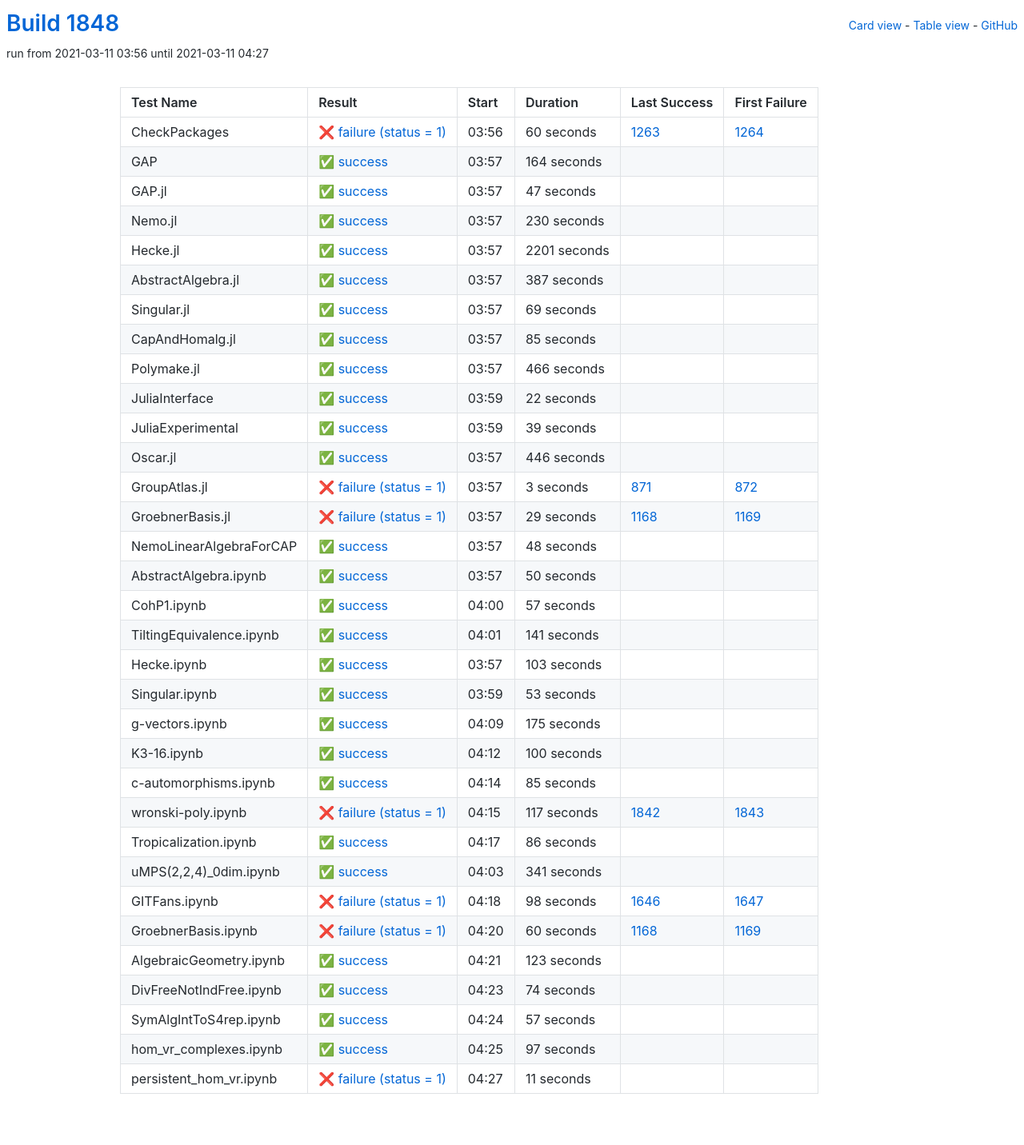
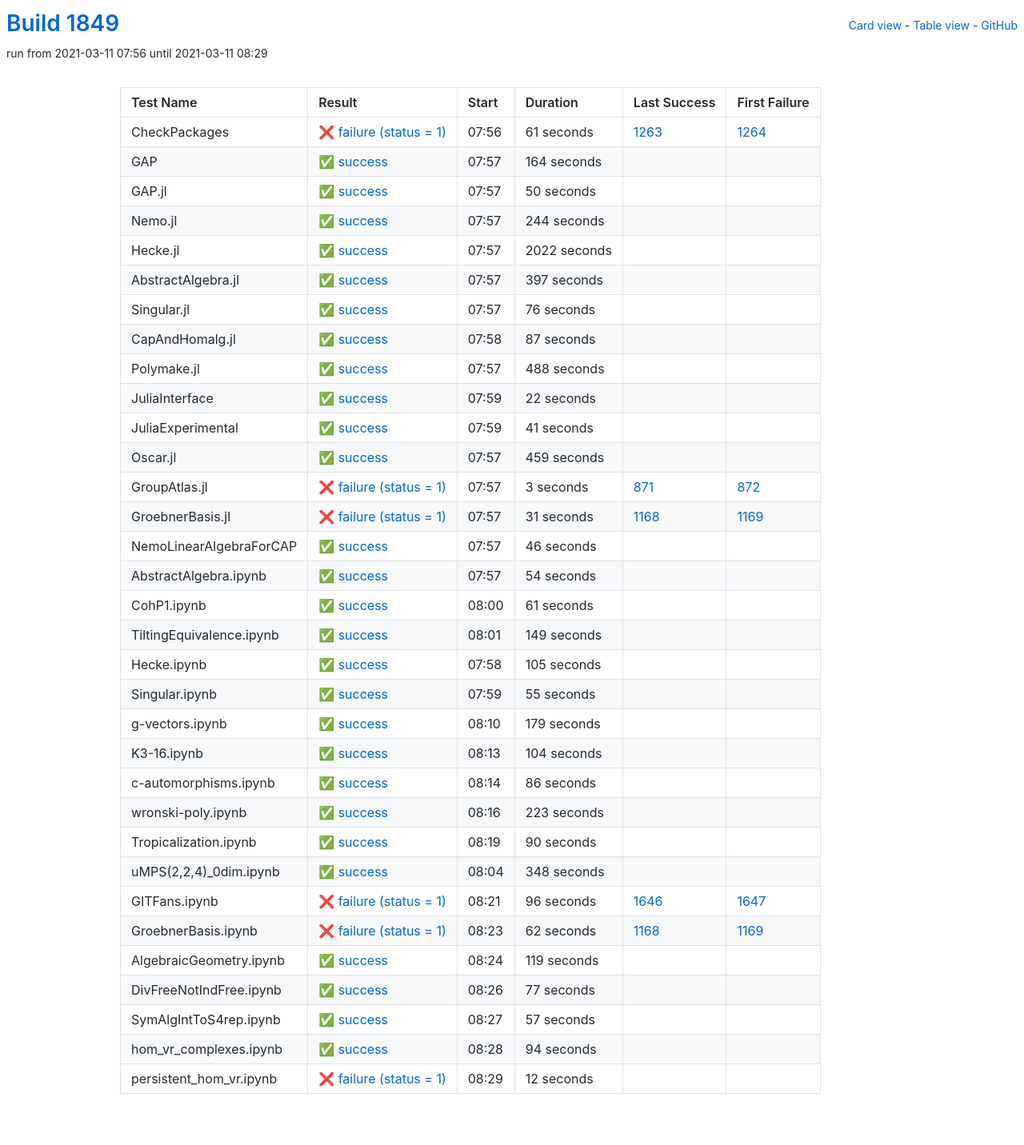
Before and after one commit to oscar-system/oscar-ci-status-stable, a Jekyll site: the page built from table.html, in a window 1280 px wide. Shown: the whole page at 80% size. Built offline with Jekyll 4.4.1, drawn with Linux system fonts in a browser that asks for light colours.

Commit message:
Build #1849

```diff
--- a/_data/ci.yml
+++ b/_data/ci.yml
@@ -1,6 +1,6 @@
 ---
-build: 1848
-build_url: https://oscarci.mathematik.uni-kl.de/job/oscar-stable/1848/
+build: 1849
+build_url: https://oscarci.mathematik.uni-kl.de/job/oscar-stable/1849/
 job: oscar-stable
 organization: oscar-system
 repo: oscar-ci-status-stable
@@ -8,20 +8,20 @@ repourl: https://github.com/oscar-system/oscar-ci-status-stable
 tests:
 - name: CheckPackages
   id: checkpackages
-  log: https://oscarci.mathematik.uni-kl.de/job/oscar-stable/1848/artifact/logs/build-1848/CheckPackages.log
-  start: 2021-03-11 03:56
+  log: https://oscarci.mathematik.uni-kl.de/job/oscar-stable/1849/artifact/logs/build-1849/CheckPackages.log
+  start: 2021-03-11 07:56
   success: false
   exitcode: 1
   status: failure
-  duration: 60
+  duration: 61
   last_success: 1263
   last_success_url: https://oscarci.mathematik.uni-kl.de/job/oscar-stable/1263/
   first_failure: 1264
   first_failure_url: https://oscarci.mathematik.uni-kl.de/job/oscar-stable/1264/
 - name: GAP
   id: gap
-  log: https://oscarci.mathematik.uni-kl.de/job/oscar-stable/1848/artifact/logs/build-1848/GAP.log
-  start: 2021-03-11 03:57
+  log: https://oscarci.mathematik.uni-kl.de/job/oscar-stable/1849/artifact/logs/build-1849/GAP.log
+  start: 2021-03-11 07:57
   success: true
   exitcode: 0
   status: success
@@ -32,92 +32,92 @@ tests:
   first_failure_url:
 - name: GAP.jl
   id: gap-jl
-  log: https://oscarci.mathematik.uni-kl.de/job/oscar-stable/1848/artifact/logs/build-1848/GAP.jl.log
-  start: 2021-03-11 03:57
+  log: https://oscarci.mathematik.uni-kl.de/job/oscar-stable/1849/artifact/logs/build-1849/GAP.jl.log
+  start: 2021-03-11 07:57
   success: true
   exitcode: 0
   status: success
-  duration: 47
+  duration: 50
   last_success: false
   last_success_url:
   first_failure: false
   first_failure_url:
 - name: Nemo.jl
   id: nemo-jl
-  log: https://oscarci.mathematik.uni-kl.de/job/oscar-stable/1848/artifact/logs/build-1848/Nemo.jl.log
-  start: 2021-03-11 03:57
+  log: https://oscarci.mathematik.uni-kl.de/job/oscar-stable/1849/artifact/logs/build-1849/Nemo.jl.log
+  start: 2021-03-11 07:57
   success: true
   exitcode: 0
   status: success
-  duration: 230
+  duration: 244
   last_success: false
   last_success_url:
   first_failure: false
   first_failure_url:
 - name: Hecke.jl
   id: hecke-jl
-  log: https://oscarci.mathematik.uni-kl.de/job/oscar-stable/1848/artifact/logs/build-1848/Hecke.jl.log
-  start: 2021-03-11 03:57
+  log: https://oscarci.mathematik.uni-kl.de/job/oscar-stable/1849/artifact/logs/build-1849/Hecke.jl.log
+  start: 2021-03-11 07:57
   success: true
   exitcode: 0
   status: success
-  duration: 2201
+  duration: 2022
   last_success: false
   last_success_url:
   first_failure: false
   first_failure_url:
 - name: AbstractAlgebra.jl
   id: abstractalgebra-jl
-  log: https://oscarci.mathematik.uni-kl.de/job/oscar-stable/1848/artifact/logs/build-1848/AbstractAlgebra.jl.log
-  start: 2021-03-11 03:57
+  log: https://oscarci.mathematik.uni-kl.de/job/oscar-stable/1849/artifact/logs/build-1849/AbstractAlgebra.jl.log
+  start: 2021-03-11 07:57
   success: true
   exitcode: 0
   status: success
-  duration: 387
+  duration: 397
   last_success: false
   last_success_url:
   first_failure: false
   first_failure_url:
 - name: Singular.jl
   id: singular-jl
-  log: https://oscarci.mathematik.uni-kl.de/job/oscar-stable/1848/artifact/logs/build-1848/Singular.jl.log
-  start: 2021-03-11 03:57
+  log: https://oscarci.mathematik.uni-kl.de/job/oscar-stable/1849/artifact/logs/build-1849/Singular.jl.log
+  start: 2021-03-11 07:57
   success: true
   exitcode: 0
   status: success
-  duration: 69
+  duration: 76
   last_success: false
   last_success_url:
   first_failure: false
   first_failure_url:
 - name: CapAndHomalg.jl
   id: capandhomalg-jl
-  log: https://oscarci.mathematik.uni-kl.de/job/oscar-stable/1848/artifact/logs/build-1848/CapAndHomalg.jl.log
-  start: 2021-03-11 03:57
+  log: https://oscarci.mathematik.uni-kl.de/job/oscar-stable/1849/artifact/logs/build-1849/CapAndHomalg.jl.log
+  start: 2021-03-11 07:58
   success: true
   exitcode: 0
   status: success
-  duration: 85
+  duration: 87
   last_success: false
   last_success_url:
   first_failure: false
   first_failure_url:
 - name: Polymake.jl
   id: polymake-jl
-  log: https://oscarci.mathematik.uni-kl.de/job/oscar-stable/1848/artifact/logs/build-1848/Polymake.jl.log
-  start: 2021-03-11 03:57
+  log: https://oscarci.mathematik.uni-kl.de/job/oscar-stable/1849/artifact/logs/build-1849/Polymake.jl.log
+  start: 2021-03-11 07:57
   success: true
   exitcode: 0
   status: success
-  duration: 466
+  duration: 488
   last_success: false
   last_success_url:
   first_failure: false
   first_failure_url:
 - name: JuliaInterface
   id: juliainterface
-  log: https://oscarci.mathematik.uni-kl.de/job/oscar-stable/1848/artifact/logs/build-1848/JuliaInterface.log
-  start: 2021-03-11 03:59
+  log: https://oscarci.mathematik.uni-kl.de/job/oscar-stable/1849/artifact/logs/build-1849/JuliaInterface.log
+  start: 2021-03-11 07:59
   success: true
   exitcode: 0
   status: success
@@ -128,32 +128,32 @@ tests:
   first_failure_url:
 - name: JuliaExperimental
   id: juliaexperimental
-  log: https://oscarci.mathematik.uni-kl.de/job/oscar-stable/1848/artifact/logs/build-1848/JuliaExperimental.log
-  start: 2021-03-11 03:59
+  log: https://oscarci.mathematik.uni-kl.de/job/oscar-stable/1849/artifact/logs/build-1849/JuliaExperimental.log
+  start: 2021-03-11 07:59
   success: true
   exitcode: 0
   status: success
-  duration: 39
+  duration: 41
   last_success: false
   last_success_url:
   first_failure: false
   first_failure_url:
 - name: Oscar.jl
   id: oscar-jl
-  log: https://oscarci.mathematik.uni-kl.de/job/oscar-stable/1848/artifact/logs/build-1848/Oscar.jl.log
-  start: 2021-03-11 03:57
+  log: https://oscarci.mathematik.uni-kl.de/job/oscar-stable/1849/artifact/logs/build-1849/Oscar.jl.log
+  start: 2021-03-11 07:57
   success: true
   exitcode: 0
   status: success
-  duration: 446
+  duration: 459
   last_success: false
   last_success_url:
   first_failure: false
   first_failure_url:
 - name: GroupAtlas.jl
   id: groupatlas-jl
-  log: https://oscarci.mathematik.uni-kl.de/job/oscar-stable/1848/artifact/logs/build-1848/GroupAtlas.jl.log
-  start: 2021-03-11 03:57
+  log: https://oscarci.mathematik.uni-kl.de/job/oscar-stable/1849/artifact/logs/build-1849/GroupAtlas.jl.log
+  start: 2021-03-11 07:57
   success: false
   exitcode: 1
   status: failure
@@ -164,140 +164,116 @@ tests:
   first_failure_url: https://oscarci.mathematik.uni-kl.de/job/oscar-stable/872/
 - name: GroebnerBasis.jl
   id: groebnerbasis-jl
-  log: https://oscarci.mathematik.uni-kl.de/job/oscar-stable/1848/artifact/logs/build-1848/GroebnerBasis.jl.log
-  start: 2021-03-11 03:57
+  log: https://oscarci.mathematik.uni-kl.de/job/oscar-stable/1849/artifact/logs/build-1849/GroebnerBasis.jl.log
+  start: 2021-03-11 07:57
   success: false
   exitcode: 1
   status: failure
-  duration: 29
+  duration: 31
   last_success: 1168
   last_success_url: https://oscarci.mathematik.uni-kl.de/job/oscar-stable/1168/
   first_failure: 1169
   first_failure_url: https://oscarci.mathematik.uni-kl.de/job/oscar-stable/1169/
 - name: NemoLinearAlgebraForCAP
   id: nemolinearalgebraforcap
-  log: https://oscarci.mathematik.uni-kl.de/job/oscar-stable/1848/artifact/logs/build-1848/NemoLinearAlgebraForCAP.log
-  start: 2021-03-11 03:57
+  log: https://oscarci.mathematik.uni-kl.de/job/oscar-stable/1849/artifact/logs/build-1849/NemoLinearAlgebraForCAP.log
+  start: 2021-03-11 07:57
   success: true
   exitcode: 0
   status: success
-  duration: 48
+  duration: 46
   last_success: false
   last_success_url:
   first_failure: false
   first_failure_url:
 - name: AbstractAlgebra.ipynb
   id: abstractalgebra-ipynb
-  log: https://oscarci.mathematik.uni-kl.de/job/oscar-stable/1848/artifact/logs/build-1848/AbstractAlgebra.ipynb.log
-  start: 2021-03-11 03:57
+  log: https://oscarci.mathematik.uni-kl.de/job/oscar-stable/1849/artifact/logs/build-1849/AbstractAlgebra.ipynb.log
+  start: 2021-03-11 07:57
   success: true
   exitcode: 0
   status: success
-  duration: 50
+  duration: 54
   last_success: false
   last_success_url:
   first_failure: false
   first_failure_url:
 - name: CohP1.ipynb
   id: cohp1-ipynb
-  log: https://oscarci.mathematik.uni-kl.de/job/oscar-stable/1848/artifact/logs/build-1848/CohP1.ipynb.log
-  start: 2021-03-11 04:00
+  log: https://oscarci.mathematik.uni-kl.de/job/oscar-stable/1849/artifact/logs/build-1849/CohP1.ipynb.log
+  start: 2021-03-11 08:00
   success: true
   exitcode: 0
   status: success
-  duration: 57
+  duration: 61
   last_success: false
   last_success_url:
   first_failure: false
   first_failure_url:
 - name: TiltingEquivalence.ipynb
   id: tiltingequivalence-ipynb
-  log: https://oscarci.mathematik.uni-kl.de/job/oscar-stable/1848/artifact/logs/build-1848/TiltingEquivalence.ipynb.log
-  start: 2021-03-11 04:01
+  log: https://oscarci.mathematik.uni-kl.de/job/oscar-stable/1849/artifact/logs/build-1849/TiltingEquivalence.ipynb.log
+  start: 2021-03-11 08:01
   success: true
   exitcode: 0
   status: success
-  duration: 141
+  duration: 149
   last_success: false
   last_success_url:
   first_failure: false
   first_failure_url:
 - name: Hecke.ipynb
   id: hecke-ipynb
-  log: https://oscarci.mathematik.uni-kl.de/job/oscar-stable/1848/artifact/logs/build-1848/Hecke.ipynb.log
-  start: 2021-03-11 03:57
+  log: https://oscarci.mathematik.uni-kl.de/job/oscar-stable/1849/artifact/logs/build-1849/Hecke.ipynb.log
+  start: 2021-03-11 07:58
   success: true
   exitcode: 0
   status: success
-  duration: 103
+  duration: 105
   last_success: false
   last_success_url:
   first_failure: false
   first_failure_url:
 - name: Singular.ipynb
   id: singular-ipynb
-  log: https://oscarci.mathematik.uni-kl.de/job/oscar-stable/1848/artifact/logs/build-1848/Singular.ipynb.log
-  start: 2021-03-11 03:59
+  log: https://oscarci.mathematik.uni-kl.de/job/oscar-stable/1849/artifact/logs/build-1849/Singular.ipynb.log
+  start: 2021-03-11 07:59
   success: true
   exitcode: 0
   status: success
-  duration: 53
+  duration: 55
   last_success: false
   last_success_url:
   first_failure: false
   first_failure_url:
 - name: g-vectors.ipynb
   id: g-vectors-ipynb
-  log: https://oscarci.mathematik.uni-kl.de/job/oscar-stable/1848/artifact/logs/build-1848/g-vectors.ipynb.log
-  start: 2021-03-11 04:09
+  log: https://oscarci.mathematik.uni-kl.de/job/oscar-stable/1849/artifact/logs/build-1849/g-vectors.ipynb.log
+  start: 2021-03-11 08:10
   success: true
   exitcode: 0
   status: success
-  duration: 175
+  duration: 179
   last_success: false
   last_success_url:
   first_failure: false
   first_failure_url:
 - name: K3-16.ipynb
   id: k3-16-ipynb
-  log: https://oscarci.mathematik.uni-kl.de/job/oscar-stable/1848/artifact/logs/build-1848/K3-16.ipynb.log
-  start: 2021-03-11 04:12
+  log: https://oscarci.mathematik.uni-kl.de/job/oscar-stable/1849/artifact/logs/build-1849/K3-16.ipynb.log
+  start: 2021-03-11 08:13
   success: true
   exitcode: 0
   status: success
-  duration: 100
+  duration: 104
   last_success: false
   last_success_url:
   first_failure: false
   first_failure_url:
 - name: c-automorphisms.ipynb
   id: c-automorphisms-ipynb
-  log: https://oscarci.mathematik.uni-kl.de/job/oscar-stable/1848/artifact/logs/build-1848/c-automorphisms.ipynb.log
-  start: 2021-03-11 04:14
-  success: true
-  exitcode: 0
-  status: success
-  duration: 85
-  last_success: false
-  last_success_url:
-  first_failure: false
-  first_failure_url:
-- name: wronski-poly.ipynb
-  id: wronski-poly-ipynb
-  log: https://oscarci.mathematik.uni-kl.de/job/oscar-stable/1848/artifact/logs/build-1848/wronski-poly.ipynb.log
-  start: 2021-03-11 04:15
-  success: false
-  exitcode: 1
-  status: failure
-  duration: 117
-  last_success: 1842
-  last_success_url: https://oscarci.mathematik.uni-kl.de/job/oscar-stable/1842/
-  first_failure: 1843
-  first_failure_url: https://oscarci.mathematik.uni-kl.de/job/oscar-stable/1843/
-- name: Tropicalization.ipynb
-  id: tropicalization-ipynb
-  log: https://oscarci.mathematik.uni-kl.de/job/oscar-stable/1848/artifact/logs/build-1848/Tropicalization.ipynb.log
-  start: 2021-03-11 04:17
+  log: https://oscarci.mathematik.uni-kl.de/job/oscar-stable/1849/artifact/logs/build-1849/c-automorphisms.ipynb.log
+  start: 2021-03-11 08:14
   success: true
   exitcode: 0
   status: success
@@ -306,70 +282,94 @@ tests:
   last_success_url:
   first_failure: false
   first_failure_url:
-- name: uMPS(2,2,4)_0dim.ipynb
-  id: umps-2-2-4-0dim-ipynb
-  log: https://oscarci.mathematik.uni-kl.de/job/oscar-stable/1848/artifact/logs/build-1848/uMPS-2-2-4-_0dim.ipynb.log
-  start: 2021-03-11 04:03
+- name: wronski-poly.ipynb
+  id: wronski-poly-ipynb
+  log: https://oscarci.mathematik.uni-kl.de/job/oscar-stable/1849/artifact/logs/build-1849/wronski-poly.ipynb.log
+  start: 2021-03-11 08:16
   success: true
   exitcode: 0
   status: success
-  duration: 341
+  duration: 223
+  last_success: false
+  last_success_url:
+  first_failure: false
+  first_failure_url:
+- name: Tropicalization.ipynb
+  id: tropicalization-ipynb
+  log: https://oscarci.mathematik.uni-kl.de/job/oscar-stable/1849/artifact/logs/build-1849/Tropicalization.ipynb.log
+  start: 2021-03-11 08:19
+  success: true
+  exitcode: 0
+  status: success
+  duration: 90
+  last_success: false
+  last_success_url:
+  first_failure: false
+  first_failure_url:
+- name: uMPS(2,2,4)_0dim.ipynb
+  id: umps-2-2-4-0dim-ipynb
+  log: https://oscarci.mathematik.uni-kl.de/job/oscar-stable/1849/artifact/logs/build-1849/uMPS-2-2-4-_0dim.ipynb.log
+  start: 2021-03-11 08:04
+  success: true
+  exitcode: 0
+  status: success
+  duration: 348
   last_success: false
   last_success_url:
   first_failure: false
   first_failure_url:
 - name: GITFans.ipynb
   id: gitfans-ipynb
-  log: https://oscarci.mathematik.uni-kl.de/job/oscar-stable/1848/artifact/logs/build-1848/GITFans.ipynb.log
-  start: 2021-03-11 04:18
+  log: https://oscarci.mathematik.uni-kl.de/job/oscar-stable/1849/artifact/logs/build-1849/GITFans.ipynb.log
+  start: 2021-03-11 08:21
   success: false
   exitcode: 1
   status: failure
-  duration: 98
+  duration: 96
   last_success: 1646
   last_success_url: https://oscarci.mathematik.uni-kl.de/job/oscar-stable/1646/
   first_failure: 1647
   first_failure_url: https://oscarci.mathematik.uni-kl.de/job/oscar-stable/1647/
 - name: GroebnerBasis.ipynb
   id: groebnerbasis-ipynb
-  log: https://oscarci.mathematik.uni-kl.de/job/oscar-stable/1848/artifact/logs/build-1848/GroebnerBasis.ipynb.log
-  start: 2021-03-11 04:20
+  log: https://oscarci.mathematik.uni-kl.de/job/oscar-stable/1849/artifact/logs/build-1849/GroebnerBasis.ipynb.log
+  start: 2021-03-11 08:23
   success: false
   exitcode: 1
   status: failure
-  duration: 60
+  duration: 62
   last_success: 1168
   last_success_url: https://oscarci.mathematik.uni-kl.de/job/oscar-stable/1168/
   first_failure: 1169
   first_failure_url: https://oscarci.mathematik.uni-kl.de/job/oscar-stable/1169/
 - name: AlgebraicGeometry.ipynb
   id: algebraicgeometry-ipynb
-  log: https://oscarci.mathematik.uni-kl.de/job/oscar-stable/1848/artifact/logs/build-1848/AlgebraicGeometry.ipynb.log
-  start: 2021-03-11 04:21
+  log: https://oscarci.mathematik.uni-kl.de/job/oscar-stable/1849/artifact/logs/build-1849/AlgebraicGeometry.ipynb.log
+  start: 2021-03-11 08:24
   success: true
   exitcode: 0
   status: success
-  duration: 123
+  duration: 119
   last_success: false
   last_success_url:
   first_failure: false
   first_failure_url:
 - name: DivFreeNotIndFree.ipynb
   id: divfreenotindfree-ipynb
-  log: https://oscarci.mathematik.uni-kl.de/job/oscar-stable/1848/artifact/logs/build-1848/DivFreeNotIndFree.ipynb.log
-  start: 2021-03-11 04:23
+  log: https://oscarci.mathematik.uni-kl.de/job/oscar-stable/1849/artifact/logs/build-1849/DivFreeNotIndFree.ipynb.log
+  start: 2021-03-11 08:26
   success: true
   exitcode: 0
   status: success
-  duration: 74
+  duration: 77
   last_success: false
   last_success_url:
   first_failure: false
   first_failure_url:
 - name: SymAlgIntToS4rep.ipynb
   id: symalginttos4rep-ipynb
-  log: https://oscarci.mathematik.uni-kl.de/job/oscar-stable/1848/artifact/logs/build-1848/SymAlgIntToS4rep.ipynb.log
-  start: 2021-03-11 04:24
+  log: https://oscarci.mathematik.uni-kl.de/job/oscar-stable/1849/artifact/logs/build-1849/SymAlgIntToS4rep.ipynb.log
+  start: 2021-03-11 08:27
   success: true
   exitcode: 0
   status: success
@@ -380,24 +380,24 @@ tests:
   first_failure_url:
 - name: hom_vr_complexes.ipynb
   id: hom-vr-complexes-ipynb
-  log: https://oscarci.mathematik.uni-kl.de/job/oscar-stable/1848/artifact/logs/build-1848/hom_vr_complexes.ipynb.log
-  start: 2021-03-11 04:25
+  log: https://oscarci.mathematik.uni-kl.de/job/oscar-stable/1849/artifact/logs/build-1849/hom_vr_complexes.ipynb.log
+  start: 2021-03-11 08:28
   success: true
   exitcode: 0
   status: success
-  duration: 97
+  duration: 94
   last_success: false
   last_success_url:
   first_failure: false
   first_failure_url:
 - name: persistent_hom_vr.ipynb
   id: persistent-hom-vr-ipynb
-  log: https://oscarci.mathematik.uni-kl.de/job/oscar-stable/1848/artifact/logs/build-1848/persistent_hom_vr.ipynb.log
-  start: 2021-03-11 04:27
+  log: https://oscarci.mathematik.uni-kl.de/job/oscar-stable/1849/artifact/logs/build-1849/persistent_hom_vr.ipynb.log
+  start: 2021-03-11 08:29
   success: false
   exitcode: 1
   status: failure
-  duration: 11
+  duration: 12
   last_success: false
   last_success_url:
   first_failure: false
```
Also changed, not shown: README.md.
